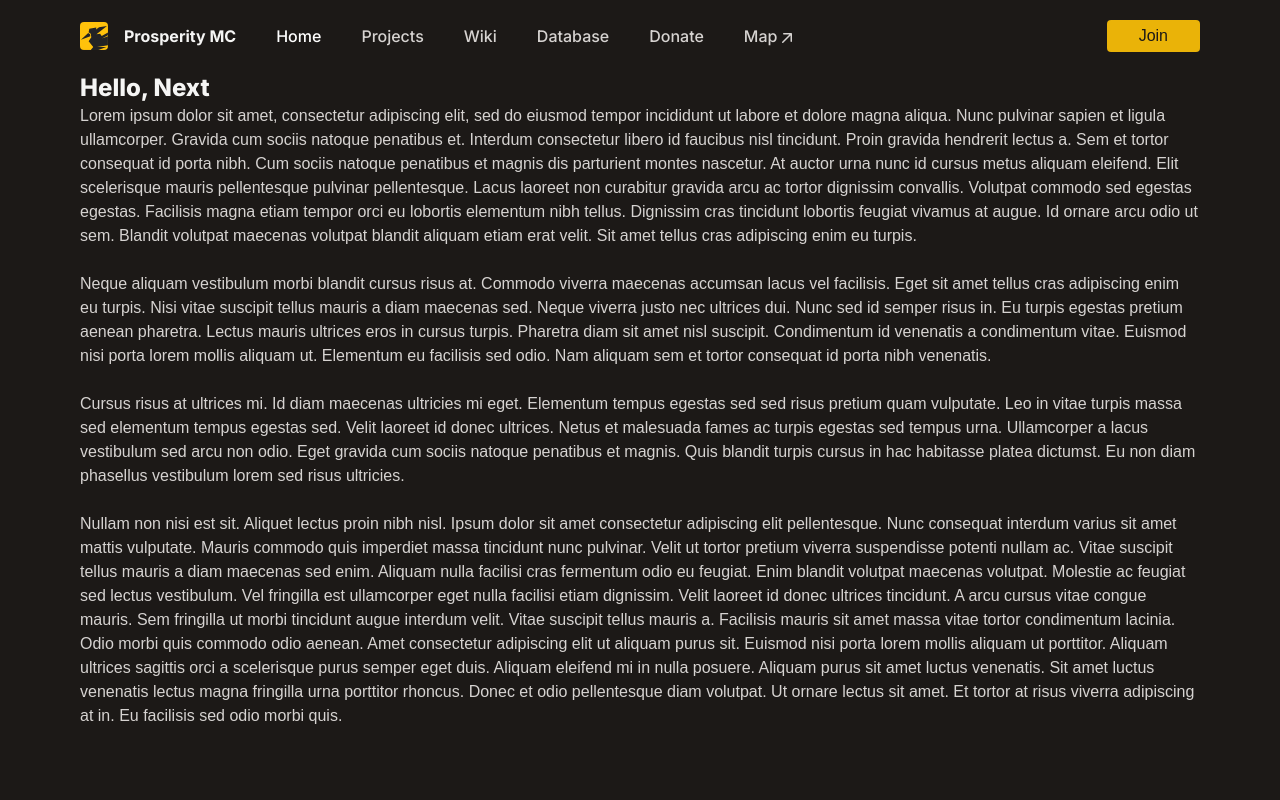
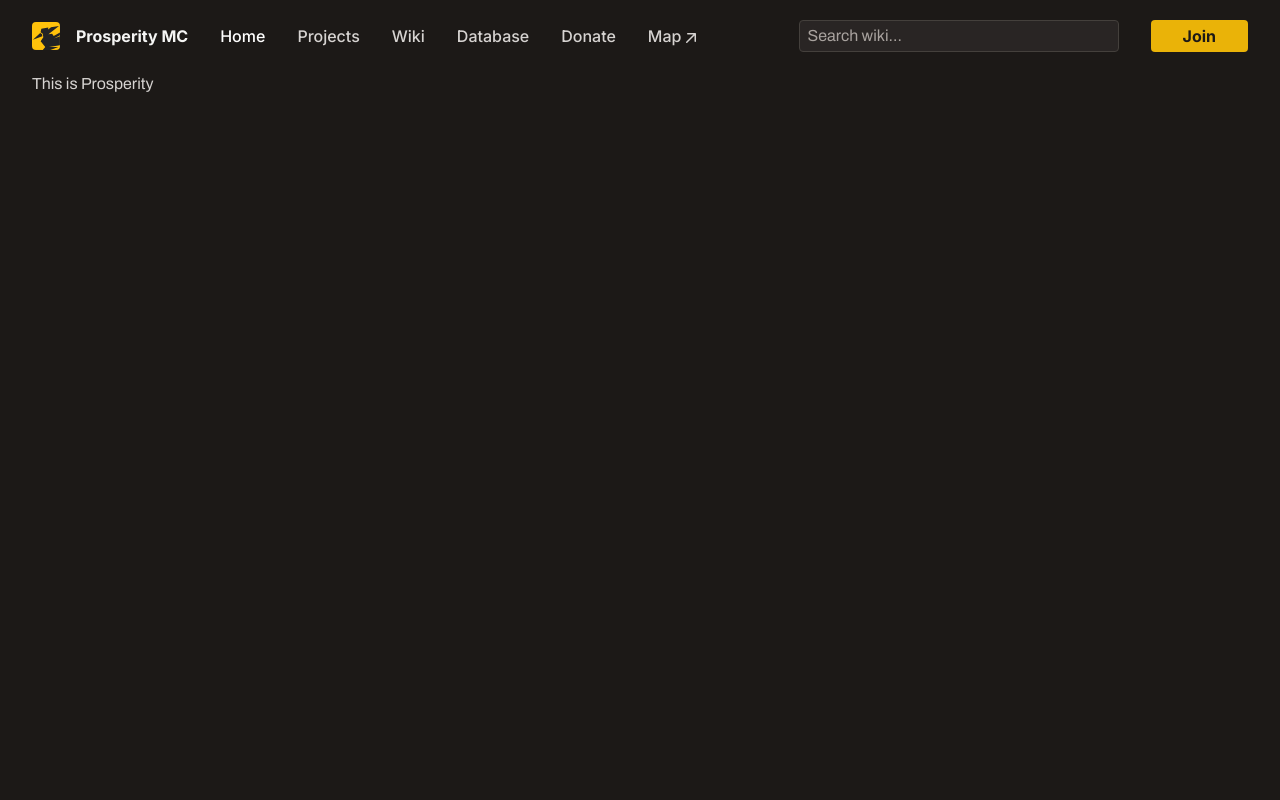
Before and after one commit to ProsperityMC/Prosperity-Website, a Next.js app: page / in a window 1280 px wide. Shown: the top 800 px of the page. Built offline with nearby package versions, Linux system fonts and the light colour scheme.

Commit message:
improve: General UI / UX improvements

```diff
--- a/components/Footer.tsx
+++ b/components/Footer.tsx
@@ -25,7 +25,8 @@ export default function Footer() {
 	];
 
 	return (
-		<div className="w-full select-none flex justify-between mx-auto px-20 py-24">
+		<nav className="border-t border-stone-700 w-full select-none py-8 mt-16 bg-stone-950/60 backdrop-blur-md">
+			<div className="content-width flex justify-between">
 				<div className="flex flex-col">
 					<A href={"/"} className="items-center inline-flex overflow-hidden font-bold font-header">
 						<Image className="inline-block w-7 h-7 mr-4 rounded" src={logo} alt="" />
@@ -45,5 +46,6 @@ export default function Footer() {
 					))}
 				</div>
 			</div>
+		</nav>
 	);
 }
--- a/components/Layout.tsx
+++ b/components/Layout.tsx
@@ -1,6 +1,6 @@
 /* eslint-disable camelcase */
 import { Inter } from "next/font/google";
-import { Atkinson_Hyperlegible } from "next/font/google";
+import { Archivo } from "next/font/google";
 import { JetBrains_Mono } from "next/font/google";
 
 import Menu from "@components/Menu";
@@ -11,9 +11,9 @@ const fontInter = Inter({
 	variable: "--font-inter",
 	preload: true
 });
-const fontAtkinsonHyperlegible = Atkinson_Hyperlegible({
+const fontArchivo = Archivo({
 	subsets: ["latin"],
-	variable: "--font-atkinson-hyperlegible",
+	variable: "--font-Archivo",
 	weight: ["400", "700"],
 	style: ["normal", "italic"],
 	preload: true
@@ -28,9 +28,9 @@ const fontJetBrainsMono = JetBrains_Mono({
 export default function Layout(props: { children?: React.ReactNode }) {
 	return (
 		<div
-			className={`${fontInter.variable} ${fontAtkinsonHyperlegible.variable} ${fontJetBrainsMono.variable}`}>
+			className={`${fontInter.variable} ${fontArchivo.variable} ${fontJetBrainsMono.variable}`}>
 			<Menu />
-			<main className="px-20">{props.children}</main>
+			<main className="px-20 content-width min-h-[90vh]">{props.children}</main>
 			<Footer />
 		</div>
 	);
--- a/components/Menu.tsx
+++ b/components/Menu.tsx
@@ -20,22 +20,22 @@ export default function Menu() {
 	// with a saved scroll position.
 	if (typeof window != "undefined") {
 		window.addEventListener("scroll", () => {
-			setHasScrolled(window.scrollY >= 10 ? true : false);
+			setHasScrolled(window.scrollY >= 5 ? true : false);
 		});
 	}
 
 	return (
-		<div className="sticky top-0">
-			<div
-				className={`flex justify-between duration-200 items-center mx-auto px-20 border-stone-700 select-none ${
-					hasScrolled ? "bg-stone-950/75 backdrop-blur-md py-3 border-b" : "py-5"
-				}`}>
-				<span className="flex gap-10 items-center">
+		<div
+			className={`sticky top-0 border-stone-700 select-none duration-150 ${
+				hasScrolled ? "bg-stone-950/60 backdrop-blur-md py-2.5 border-b" : "py-5"
+			}`}>
+			<div className={`flex justify-between items-center content-width`}>
+				<span className="flex gap-8 items-center">
 					<Link
 						href={"/"}
-						className="items-center inline-flex overflow-hidden font-bold font-header">
-						<Image className="inline-block w-7 h-7 mr-4 rounded" src={logo} alt="" />
-						<header>Prosperity MC</header>
+						className="items-center hidden md:inline-flex shrink-0 font-bold font-header">
+						<Image className="inline-block w-7 h-7 rounded" src={logo} alt="" />
+						<header className="ml-4 hidden lg:block">Prosperity MC</header>
 					</Link>
 					{links.map((link) => (
 						<A
@@ -48,9 +48,16 @@ export default function Menu() {
 						</A>
 					))}
 				</span>
-				<button className="bg-yellow-500 text-stone-900 px-8 py-1 rounded justify-items-end">
-					Join
-				</button>
+				<span className="flex gap-8 flex-grow justify-end">
+					<input
+						className="w-[100%] max-w-xs placeholder-stone-400 rounded duration-100 bg-stone-800 focus:ring-transparent focus:border-white focus:outline focus:outline-transparent px-2 border border-stone-700"
+						placeholder="Search wiki..."
+						type="text"
+					/>
+					<button className="bg-yellow-500 text-stone-900 px-8 py-1 type-header rounded justify-items-end">
+						Join
+					</button>
+				</span>
 			</div>
 		</div>
 	);
--- /dev/null
+++ b/components/SearchWindow.tsx
@@ -0,0 +1,3 @@
+export default function SearchWindow(props: { query: string }) {
+	return <div className="p-2 bg-red-500">{props.query}</div>;
+}
--- a/pages/index.tsx
+++ b/pages/index.tsx
@@ -1,57 +1,3 @@
 export default function Home() {
-	return (
-		<>
-			<div className="mx-auto">
-				<header className="text-2xl font-extrabold">Hello, Next</header>
-				<p className="mb-[100vh]">
-					Lorem ipsum dolor sit amet, consectetur adipiscing elit, sed do eiusmod tempor incididunt
-					ut labore et dolore magna aliqua. Nunc pulvinar sapien et ligula ullamcorper. Gravida cum
-					sociis natoque penatibus et. Interdum consectetur libero id faucibus nisl tincidunt. Proin
-					gravida hendrerit lectus a. Sem et tortor consequat id porta nibh. Cum sociis natoque
-					penatibus et magnis dis parturient montes nascetur. At auctor urna nunc id cursus metus
-					aliquam eleifend. Elit scelerisque mauris pellentesque pulvinar pellentesque. Lacus
-					laoreet non curabitur gravida arcu ac tortor dignissim convallis. Volutpat commodo sed
-					egestas egestas. Facilisis magna etiam tempor orci eu lobortis elementum nibh tellus.
-					Dignissim cras tincidunt lobortis feugiat vivamus at augue. Id ornare arcu odio ut sem.
-					Blandit volutpat maecenas volutpat blandit aliquam etiam erat velit. Sit amet tellus cras
-					adipiscing enim eu turpis.
-					<br />
-					<br />
-					Neque aliquam vestibulum morbi blandit cursus risus at. Commodo viverra maecenas accumsan
-					lacus vel facilisis. Eget sit amet tellus cras adipiscing enim eu turpis. Nisi vitae
-					suscipit tellus mauris a diam maecenas sed. Neque viverra justo nec ultrices dui. Nunc sed
-					id semper risus in. Eu turpis egestas pretium aenean pharetra. Lectus mauris ultrices eros
-					in cursus turpis. Pharetra diam sit amet nisl suscipit. Condimentum id venenatis a
-					condimentum vitae. Euismod nisi porta lorem mollis aliquam ut. Elementum eu facilisis sed
-					odio. Nam aliquam sem et tortor consequat id porta nibh venenatis.
-					<br />
-					<br />
-					Cursus risus at ultrices mi. Id diam maecenas ultricies mi eget. Elementum tempus egestas
-					sed sed risus pretium quam vulputate. Leo in vitae turpis massa sed elementum tempus
-					egestas sed. Velit laoreet id donec ultrices. Netus et malesuada fames ac turpis egestas
-					sed tempus urna. Ullamcorper a lacus vestibulum sed arcu non odio. Eget gravida cum sociis
-					natoque penatibus et magnis. Quis blandit turpis cursus in hac habitasse platea dictumst.
-					Eu non diam phasellus vestibulum lorem sed risus ultricies.
-					<br />
-					<br />
-					Nullam non nisi est sit. Aliquet lectus proin nibh nisl. Ipsum dolor sit amet consectetur
-					adipiscing elit pellentesque. Nunc consequat interdum varius sit amet mattis vulputate.
-					Mauris commodo quis imperdiet massa tincidunt nunc pulvinar. Velit ut tortor pretium
-					viverra suspendisse potenti nullam ac. Vitae suscipit tellus mauris a diam maecenas sed
-					enim. Aliquam nulla facilisi cras fermentum odio eu feugiat. Enim blandit volutpat
-					maecenas volutpat. Molestie ac feugiat sed lectus vestibulum. Vel fringilla est
-					ullamcorper eget nulla facilisi etiam dignissim. Velit laoreet id donec ultrices
-					tincidunt. A arcu cursus vitae congue mauris. Sem fringilla ut morbi tincidunt augue
-					interdum velit. Vitae suscipit tellus mauris a. Facilisis mauris sit amet massa vitae
-					tortor condimentum lacinia. Odio morbi quis commodo odio aenean. Amet consectetur
-					adipiscing elit ut aliquam purus sit. Euismod nisi porta lorem mollis aliquam ut
-					porttitor. Aliquam ultrices sagittis orci a scelerisque purus semper eget duis. Aliquam
-					eleifend mi in nulla posuere. Aliquam purus sit amet luctus venenatis. Sit amet luctus
-					venenatis lectus magna fringilla urna porttitor rhoncus. Donec et odio pellentesque diam
-					volutpat. Ut ornare lectus sit amet. Et tortor at risus viverra adipiscing at in. Eu
-					facilisis sed odio morbi quis.
-				</p>
-			</div>
-		</>
-	);
+	return <p>This is Prosperity</p>;
 }
```
Lines whose indentation alone changed are shown as unchanged.
